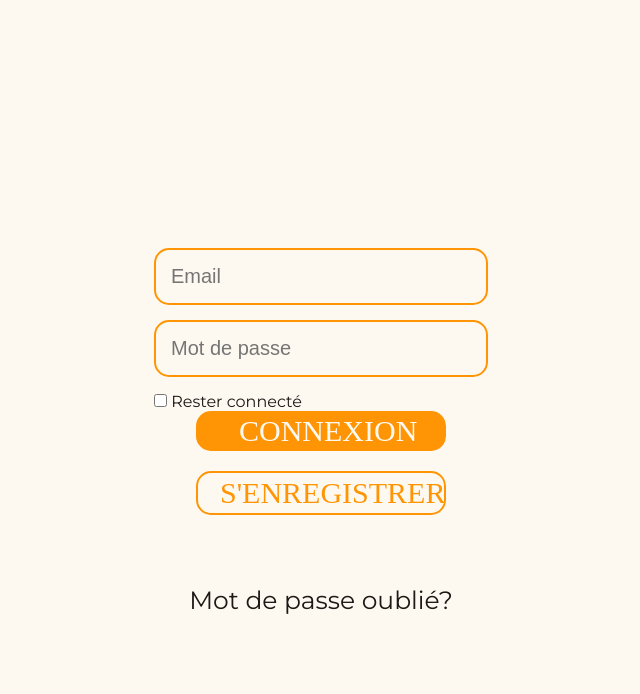
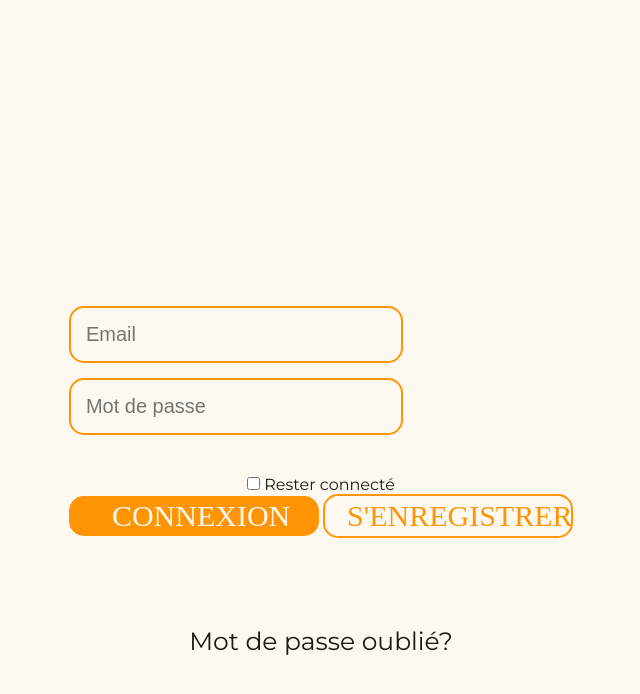
Before and after one commit to EnoLaf/PAW, a plain HTML site: page index.html in a window 1280 px wide. Shown: the part 94-788 px from the top of the page, without its empty margins (319-959 px from the left). Drawn offline with Linux system fonts and the light colour scheme; a web font is replaced by a local one.

Commit message:
Update style.css

```diff
--- a/style.css
+++ b/style.css
@@ -30,6 +30,8 @@ body{
     --floral-white: #FEF9F0;
 
     background-color: var(--floral-white);
+
+    text-align: center;
 }
 
 #connexion{
@@ -67,7 +69,7 @@ img{
 }
 
 form .inputs{
-    padding-top: 250px;
+    padding-top: 350px;
     display: flex;
     flex-direction: column;
 }
@@ -82,13 +84,20 @@ form .inputs input[type="email"], input[type="password"]{
     outline: none;
     width: 300px;
 }
-.checkbox{
-    cursor: pointer;
+
+form .checkbox{
+    padding-top: 25px;
+    font-size: 16px;
+}
+
+form .buttons{
+    padding-top: 25px;
+    align-items: center;
+    display: flex;
+    flex-direction: column;
 }
 
 form button{
-    display: flex;
-    margin: auto;
     border-radius: 15px;
     font-family: 'Faune';
     font-size: 30px;
@@ -114,6 +123,5 @@ form button[type="button"]{
 
 form p.forgotten-password{
     padding-top: 70px;
-    text-align: center;
     font-size: 25px;
 }
```
